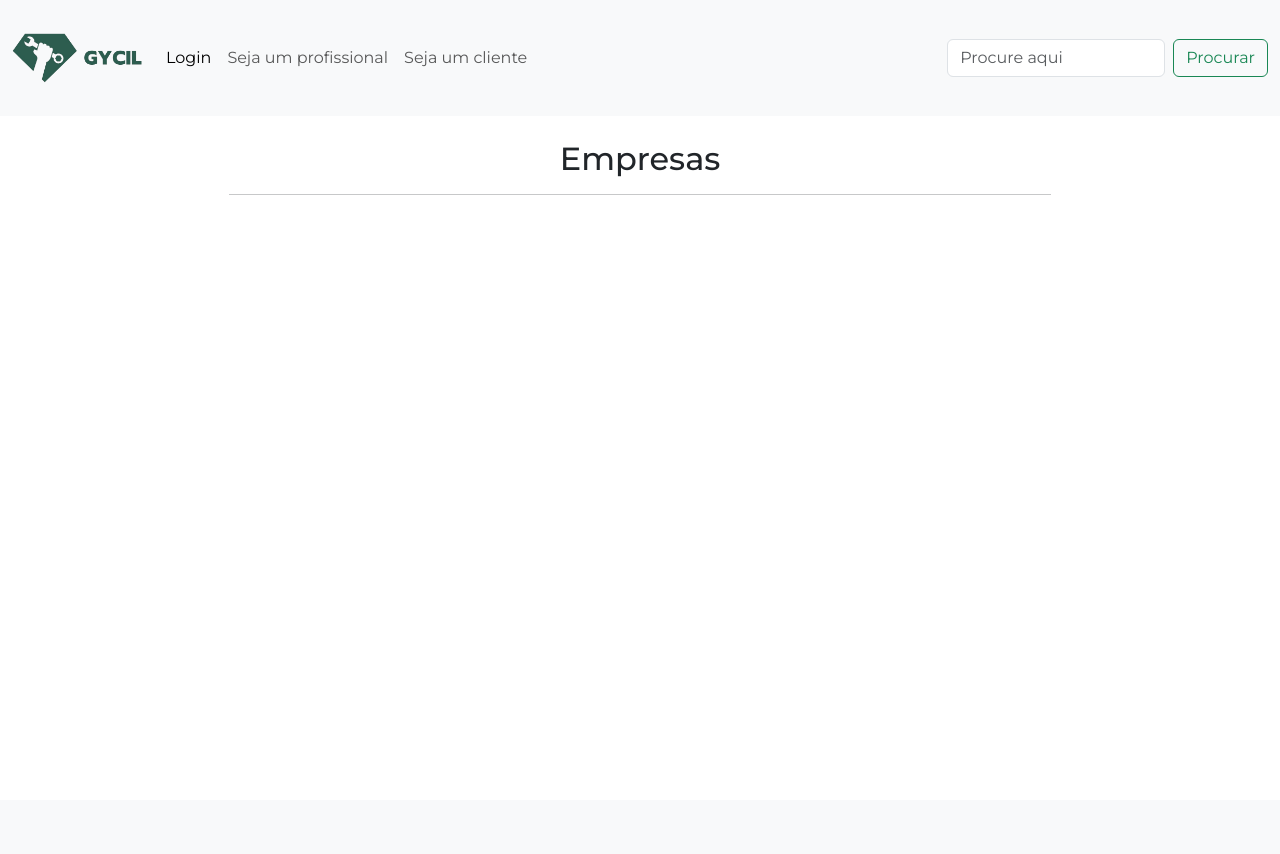
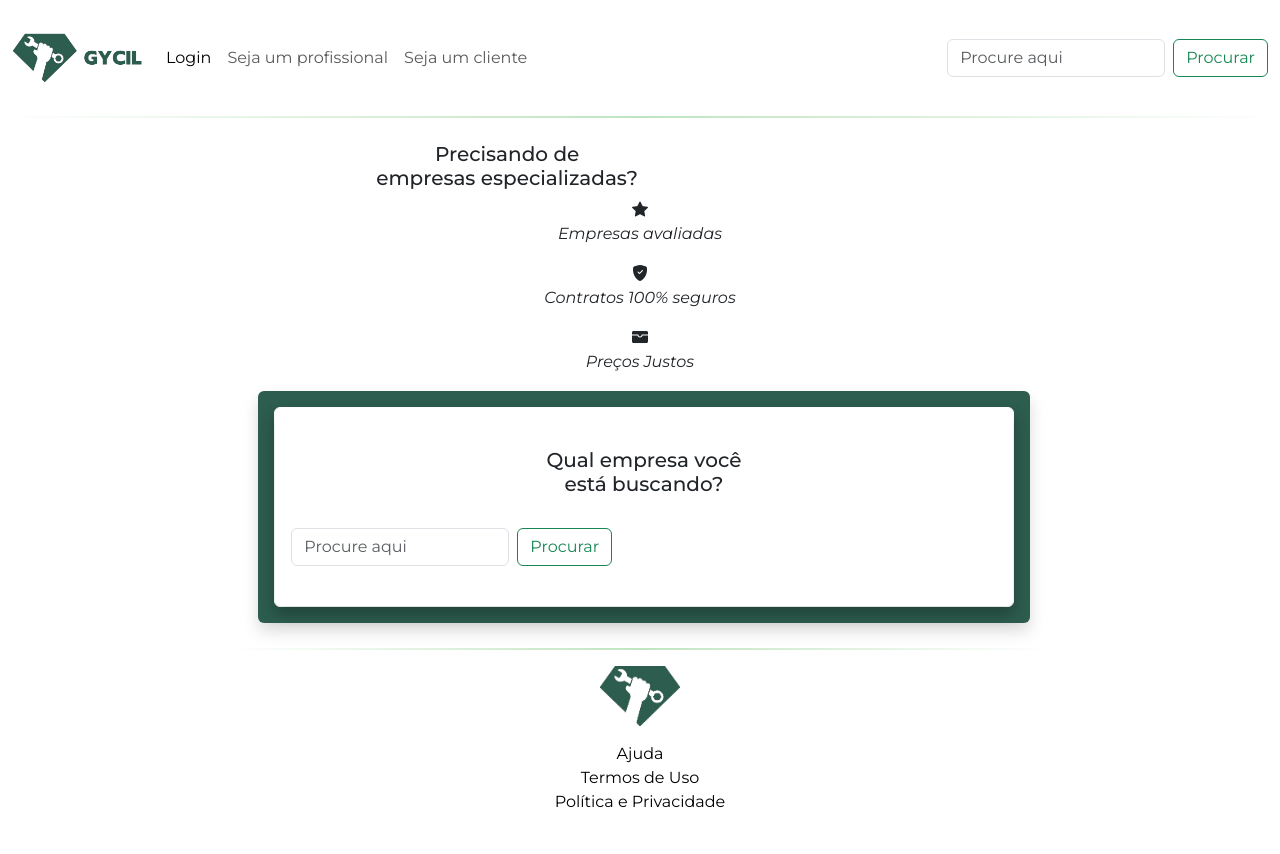
Before and after one commit to CiprianoLucas/GYCIL, a Django app: template GYCIL/companies/templates/companies/index.html in a window 1280 px wide. Before the commit the page ends 195 px from the top, so only its background shows below. Run offline with Django 5.2, Linux system fonts and the light colour scheme; the template is opened without the code that fills it, so the values that code supplies are empty; some libraries are stand-ins or nearby versions.

Commit message:
feat: finalizando página de empresas

```diff
--- a/GYCIL/base/static/base/css/base.css
+++ b/GYCIL/base/static/base/css/base.css
@@ -173,3 +173,7 @@ section .card-body {
   color: #2D5D4F;
   font-size: 30px;
 }
+
+.card-background {
+  background-color: #2D5D4F;
+}
--- a/GYCIL/base/templates/base.html
+++ b/GYCIL/base/templates/base.html
@@ -31,7 +31,7 @@
   <body>
     {% comment %}Navbar{% endcomment %}
     {% block nav %}
-      <nav class="navbar navbar-expand-lg bg-body-tertiary">
+      <nav class="navbar navbar-expand-lg">
         <div class="container-fluid">
           <a class="navbar-brand" href="{% url "home" %}"><img src="{% static 'base/img/logo_oficial.png' %}" alt="Logo" width="30" height="24" class="logo" /></a>
           <button class="navbar-toggler" type="button" data-bs-toggle="collapse" data-bs-target="#navbarSupportedContent" aria-controls="navbarSupportedContent" aria-expanded="false" aria-label="Toggle navigation"><span class="navbar-toggler-icon"></span></button>
@@ -88,6 +88,7 @@
           </div>
         </div>
       </nav>
+      <hr class="line m-0">
     {% endblock %}
     <main>
       <div class="row mb-3 justify-content-center">
--- a/GYCIL/base/templates/home.html
+++ b/GYCIL/base/templates/home.html
@@ -3,8 +3,7 @@
 
 {% block content %}
   <main class="container-fluid">
-    <hr class="line"/>
-    <header class="gap-2 m-auto p-0">
+    <header class="gap-2 m-auto">
       <div>
         <h3>Diversos tipos de Serviços e empresas em um só lugar</h3>
 
@@ -199,7 +198,7 @@
       </div>
     </section>
 
-    <section class="container-fluid mt-5 mb-5 rounded-2">
+    <section class="container-fluid mt-5 mb-3 rounded-2">
       <div class="card">
         <div class="card-body text-center rounded shadow">
           <div class="no-margin">
--- a/GYCIL/base/templates/partials/_footer.html
+++ b/GYCIL/base/templates/partials/_footer.html
@@ -1,8 +1,8 @@
 {% load static %}
 <footer class="">
-  <hr class="line"/>
+  <hr class="line mt-4"/>
   <div class="text-center">
-    <img class="img-fluid mb-5" width="80px" src="{% static 'base/img/logo_diamond_crop.png' %}" alt="" />
+    <img class="img-fluid mb-3" width="80px" src="{% static 'base/img/logo_diamond_crop.png' %}" alt="" />
     <div class="text-center">
       <a href="">Ajuda</a>
     </div>
--- a/GYCIL/base/templates/partials/_navbar.html
+++ b/GYCIL/base/templates/partials/_navbar.html
@@ -1,5 +1,5 @@
    {% load static %}
-   <nav class="navbar navbar-expand-lg bg-body-tertiary">
+   <nav class="navbar navbar-expand-lg">
      <div class="container-fluid">
        <a class="navbar-brand" href="{% url "home" %}"><img src="{% static 'base/img/logo_oficial.png' %}" alt="Logo" width="30" height="24" class="logo" /></a>
        <button class="navbar-toggler" type="button" data-bs-toggle="collapse" data-bs-target="#navbarSupportedContent" aria-controls="navbarSupportedContent" aria-expanded="false" aria-label="Toggle navigation"><span class="navbar-toggler-icon"></span></button>
--- a/GYCIL/companies/templates/companies/index.html
+++ b/GYCIL/companies/templates/companies/index.html
@@ -7,27 +7,51 @@
 {% endblock %}
 
 {% block content %}
-  <h2 class="mb-3 text-center">Empresas</h2>
-  <hr />
-  <div class="row d-flex justify-content-center ms-1 me-1">
+  <div class="container-fluid bottom-sm">
+    <div class="col-sm-12 col-md-8 text-center">
+      <h5>Precisando de <br> empresas especializadas?</h5>
+    </div>
+    <div class="text-center">
+      <i class="bi bi-star-fill"> <p>Empresas avaliadas</p> </i>
+      <i class="bi bi-shield-fill-check"> <p>Contratos 100% seguros</p></i>
+      <i class="bi bi-wallet-fill"> <p>Preços Justos</p> </i>
+    </div>
+  </div>
+
+  <div class="container row d-flex justify-content-center ms-1 me-1">
+    <div class="card">
+      <div class="card-body rounded card-background shadow">
+        <div class="card shadow rounded">
+          <div class="card-body rounded shadow bg-white">
+
+            <div class="text-center p-4">
+              <h5>Qual empresa você <br> está buscando?</h5>
+            </div>
+            <div class="input-group mb-4">
+              <form class="d-flex" role="search" action="{% url 'companies:search' %}">
+                <input value="{{ request.GET.q }}" class="form-control me-2" type="text" placeholder="Procure aqui" aria-label="Search" name="q"/>
+                <button class="btn btn-outline-success" type="submit">Procurar</button>
+              </form>
+            </div>
+
             {% for company in companies %}
               <div class="col-lg-4">
-        <div class="card mb-4 box-shadow">
-          <div class="card-body">
+                <div class="contaier text-center bg-white mb-4 shadow-sm border ">
+                  <div class="d-flex align-items-center mx-auto p-2 card-body justify-content-between">
+                    <div class="text-center">
                       {% if company.logo %}
-              <img src="{{ company.logo.url }}" height="50" width="50" alt="{{ company.fantasy_name }}" class="imf-fluid rounded" />
+                        <img src="{{ company.logo.url }}" class="img img-fluid" height="50" width="50" alt="{{ company.fantasy_name }}" class="imf-fluid rounded" />
                       {% else %}
-              <img src="{% static 'base/img/logo.png' %}" alt="{{ company.fantasy_name }}" height="50" width="50" alt="{{ company.fantasy_name }}" class="imf-fluid rounded" />
+                        <img src="{% static 'base/img/logo_diamond_crop.png' %}" class="img img-fluid" alt="{{ company.fantasy_name }}" height="50" width="50" alt="{{ company.fantasy_name }}" class="imf-fluid rounded" />
                       {% endif %}
-            <h3>{{ company.fantasy_name }}</h3>
-            <p>{{ company.city }}</p>
+                    </div>
+                    {% comment %} <p>{{ company.city }}</p> {% endcomment %}
+                      <p class="m-0">{{ company.fantasy_name }}</p>
+                    <a href=""><i class="bi bi-arrow-right"></a></i>
                   </div>
                 </div>
               </div>
             {% endfor %}
-
-
-
             {% if companies.paginator.num_pages > 1 %}
               <nav aria-label="Paginação da página">
                 <ul class="pagination justify-content-end">
@@ -48,4 +72,13 @@
               </nav>
             {% endif %}
           </div>
+        </div>
+      </div>
+    </div>
+
+
+
+  </div>
+
+  {% include "partials/_footer.html" %}
 {% endblock %}
--- a/GYCIL/companies/views.py
+++ b/GYCIL/companies/views.py
@@ -24,7 +24,7 @@ def index(request):
     companies = Company.objects.order_by("-id")
 
     # Aplicando a paginação
-    paginator = Paginator(companies, 30)
+    paginator = Paginator(companies, 5)
     # /fornecedores?page=1 -> Obtendo a página da URL
     page_number = request.GET.get("page")
     page_obj = paginator.get_page(page_number)
```
Also changed, not shown: GYCIL/base/static/base/img/homem_crop.png (added), GYCIL/media/companies_logo_thumb/t-systems_thumb.jpeg (added), GYCIL/media/companies_logos/tsystems_brasil_logo.jpg (added). Lines whose indentation alone changed are shown as unchanged.
